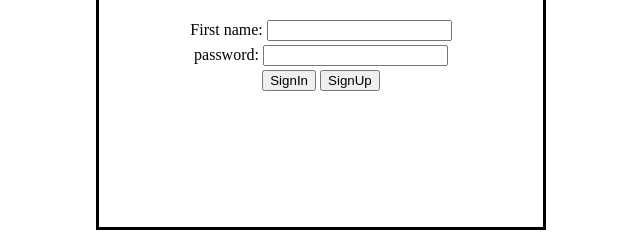
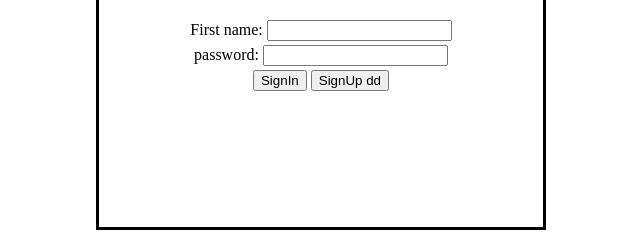
Before and after one commit to LutfiAlsaeed/GuessTheFlag, a website: page homePage/homePage.html in a window 1280 px wide. Shown: the part 260-500 px from the top of the page, 319-959 px from the left. Drawn offline with Linux system fonts and the light colour scheme.

Commit message:
sec commit

```diff
--- a/homePage/homePage.html
+++ b/homePage/homePage.html
@@ -16,7 +16,7 @@
             <label for="password">password:</label>
             <input type="password" id="password"><br>
             <button type="submit">SignIn</button>
-            <button type="submit">SignUp</button>
+            <button type="submit">SignUp dd</button>
         </form>
     </section>
 </body>
```
